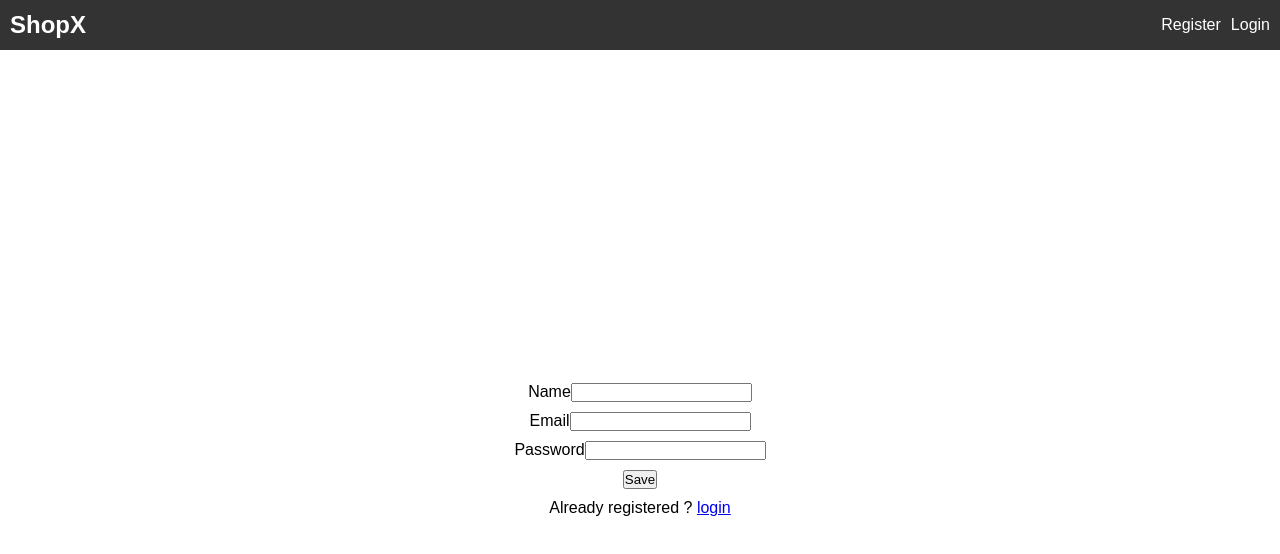
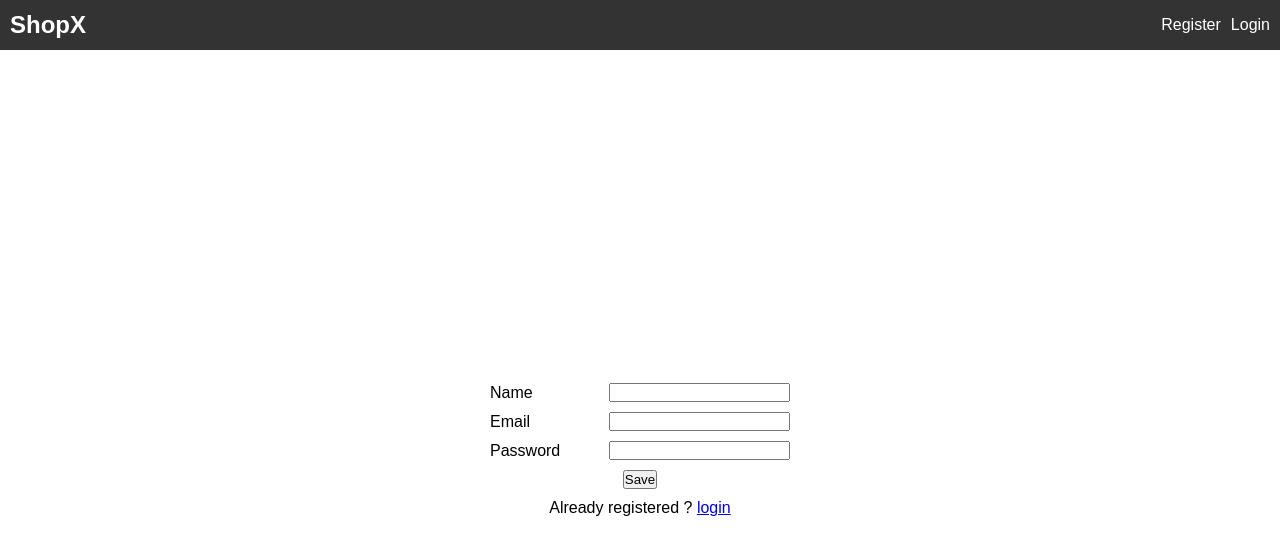
Before and after one commit to prs-dev/shopx, a React (Vite) app in the folder client/: page /register in a window 1280 px wide. Shown: the top 554 px of the page. Built offline with nearby package versions, Linux system fonts and the light colour scheme; no server answers.

Commit message:
fixed register and login layout

```diff
--- a/client/src/pages/Login.jsx
+++ b/client/src/pages/Login.jsx
@@ -1,9 +1,9 @@
-import {useState, useContext} from 'react'
-import {UserContext} from '../context/UserContext'
+import { useState, useContext } from 'react'
+import { UserContext } from '../context/UserContext'
 import { Link, useNavigate } from 'react-router-dom'
 
 const Login = () => {
-  const {setToken} = useContext(UserContext)
+  const { setToken } = useContext(UserContext)
 
   const [state, setState] = useState({
     email: "",
@@ -16,7 +16,7 @@ const Login = () => {
 
   const navigate = useNavigate()
 
-  const handleChange = e => setState(prev => ({...prev, [e.target.name]: e.target.value}))
+  const handleChange = e => setState(prev => ({ ...prev, [e.target.name]: e.target.value }))
 
   const handleSubmit = async e => {
     e.preventDefault()
@@ -29,7 +29,7 @@ const Login = () => {
           'content-type': "application/json"
         }
       })
-      if(!res.ok) {
+      if (!res.ok) {
         const errorMsg = await res.text()
         setError(JSON.parse(errorMsg)?.msg)
         return
@@ -54,15 +54,28 @@ const Login = () => {
       alignItems: "center",
       justifyContent: "center",
       height: "100vh",
+      width: "100%",
       gap: "10px"
     }}>
-      <div>
+      <div style={{
+        display: 'flex',
+        alignItems: "center",
+        gap: "10px",
+        width: "300px",
+        justifyContent: "space-between"
+      }}>
         <label htmlFor="">Email</label>
-        <input type="email" name="email" onChange={handleChange}/>
+        <input type="email" name="email" onChange={handleChange} />
       </div>
-      <div>
+      <div style={{
+        display: 'flex',
+        alignItems: "center",
+        gap: "10px",
+        width: "300px",
+        justifyContent: "space-between"
+      }}>
         <label htmlFor="">Password</label>
-        <input type="password" name="password" onChange={handleChange}/>
+        <input type="password" name="password" onChange={handleChange} />
       </div>
       <div>
         <button>Save</button>
@@ -70,8 +83,8 @@ const Login = () => {
       <div>
         <p>Not registered ? <Link to='/register'>click here</Link></p>
       </div>
-      {error && <p style={{color: "red"}}>{error}</p>}
-      {success && <p style={{color: "green"}}>{success}</p>}
+      {error && <p style={{ color: "red" }}>{error}</p>}
+      {success && <p style={{ color: "green" }}>{success}</p>}
     </form>
   )
 }
--- a/client/src/pages/Register.jsx
+++ b/client/src/pages/Register.jsx
@@ -48,17 +48,36 @@ const Register = () => {
       alignItems: "center",
       justifyContent: "center",
       height: "100vh",
+      width: "100%",
       gap: "10px"
     }}>
-      <div>
+      <div style={{
+        display: 'flex',
+        alignItems: "center",
+        gap: "10px",
+        width: "300px",
+        justifyContent: "space-between"
+      }}>
         <label htmlFor="">Name</label>
         <input type="text" name="name" onChange={handleChange}/>
       </div>
-      <div>
+      <div style={{
+        display: 'flex',
+        alignItems: "center",
+        gap: "10px",
+        width: "300px",
+        justifyContent: "space-between"
+      }}>
         <label htmlFor="">Email</label>
         <input type="email" name="email" onChange={handleChange}/>
       </div>
-      <div>
+      <div style={{
+        display: 'flex',
+        alignItems: "center",
+        gap: "10px",
+        width: "300px",
+        justifyContent: "space-between"
+      }}>
         <label htmlFor="">Password</label>
         <input type="password" name="password" onChange={handleChange}/>
       </div>
```
